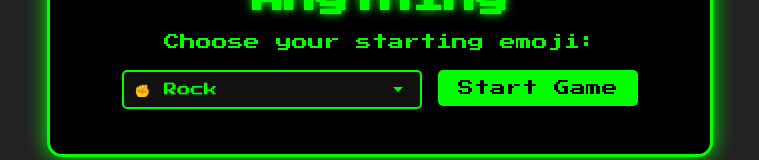
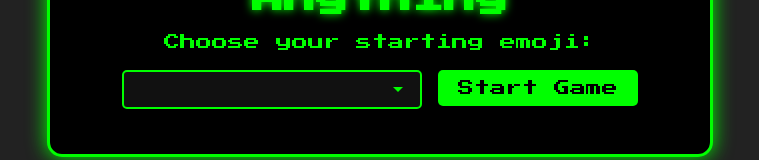
Before and after one commit to websimapi/websim-rock-paper-anything-8, a plain HTML site: page index.html in a window 1280 px wide. Shown: the part 382-542 px from the top of the page, without its empty margins (260-1019 px from the left). Drawn offline with Linux system fonts and the light colour scheme.

```diff
--- a/index.html
+++ b/index.html
@@ -14,14 +14,7 @@
         <div id="initial-selection">
             <label for="start-emoji">Choose your starting emoji:</label>
             <select id="start-emoji">
-                <option value="✊">✊ Rock</option>
-                <option value="📄">📄 Paper</option>
-                <option value="✂️">✂️ Scissors</option>
-                 <option value="🦎">🦎 Lizard</option>
-                 <option value="🖖">🖖 Spock</option>
-                 <option value="🔥">🔥 Fire</option>
-                 <option value="💧">💧 Water</option>
-                 <option value="🌪️">🌪️ Tornado</option>
+                <!-- Options will be populated by JS -->
             </select>
             <button id="start-game">Start Game</button>
         </div>
```
